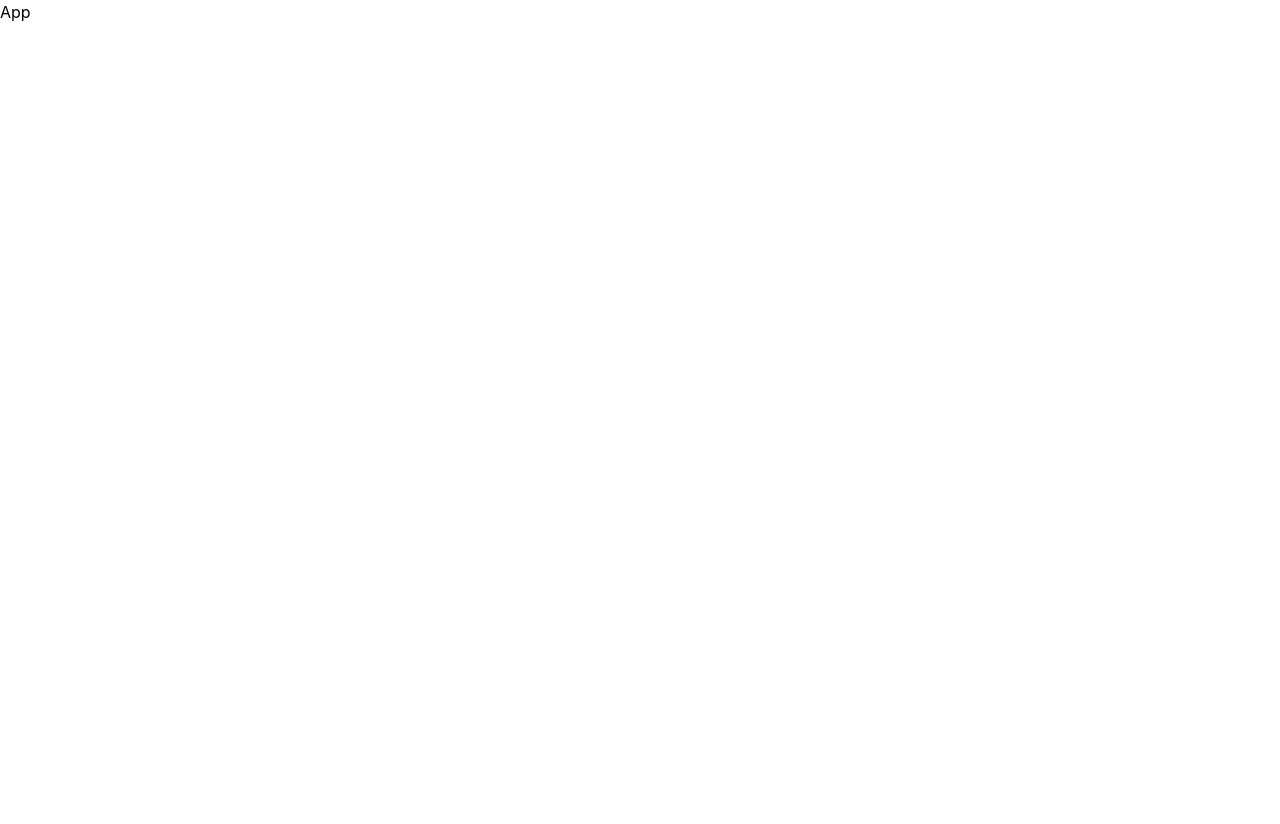
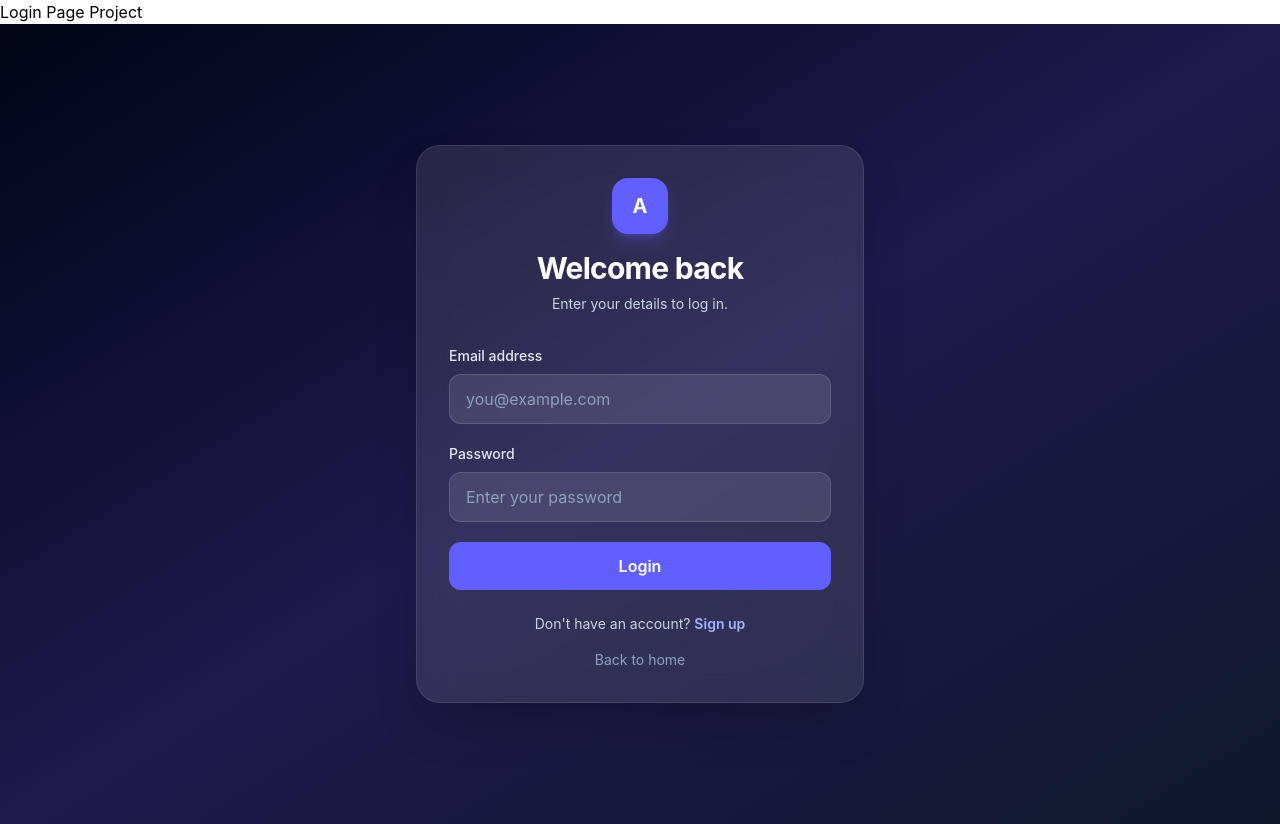
Before and after one commit to arko1995/Login_page_with_authentication, a React (Vite) app in the folder frontend/: page /login in a window 1280 px wide. Before the commit the page ends 800 px from the top, so only its background shows below. Built offline with nearby package versions, Linux system fonts and the light colour scheme.

Commit message:
practice

```diff
--- a/frontend/package.json
+++ b/frontend/package.json
@@ -11,9 +11,10 @@
   },
   "dependencies": {
     "@tailwindcss/vite": "^4.3.1",
+    "axios": "^1.18.0",
     "react": "^19.2.0",
     "react-dom": "^19.2.0",
-    "react-router-dom": "^7.18.0",
+    "react-router": "^8.0.0",
     "tailwindcss": "^4.3.1"
   },
   "devDependencies": {
--- /dev/null
+++ b/frontend/pages/HomePage.jsx
@@ -0,0 +1,40 @@
+import React from "react";
+import { Link } from "react-router";
+
+const HomePage = () => {
+  return (
+    <main className="flex min-h-screen items-center justify-center bg-gradient-to-br from-slate-950 via-indigo-950 to-slate-900 px-4">
+      <section className="w-full max-w-xl rounded-3xl border border-white/10 bg-white/10 p-8 text-center shadow-2xl backdrop-blur-lg sm:p-12">
+        <div className="mx-auto mb-6 flex h-16 w-16 items-center justify-center rounded-2xl bg-indigo-500 text-2xl font-bold text-white shadow-lg shadow-indigo-500/30">
+          A
+        </div>
+
+        <h1 className="text-4xl font-bold tracking-tight text-white sm:text-5xl">
+          Welcome
+        </h1>
+
+        <p className="mx-auto mt-4 max-w-md text-base leading-7 text-slate-300">
+          Create a new account or log in to continue.
+        </p>
+
+        <div className="mt-10 flex flex-col gap-4 sm:flex-row sm:justify-center">
+          <Link
+            to="/signup"
+            className="rounded-xl bg-indigo-500 px-8 py-3 font-semibold text-white transition hover:bg-indigo-400 focus:outline-none focus:ring-4 focus:ring-indigo-500/30 active:scale-[0.98]"
+          >
+            Sign Up
+          </Link>
+
+          <Link
+            to="/login"
+            className="rounded-xl border border-white/20 bg-white/10 px-8 py-3 font-semibold text-white transition hover:bg-white/20 focus:outline-none focus:ring-4 focus:ring-white/10 active:scale-[0.98]"
+          >
+            Login
+          </Link>
+        </div>
+      </section>
+    </main>
+  );
+};
+
+export default HomePage;
--- /dev/null
+++ b/frontend/pages/LoginPage.jsx
@@ -0,0 +1,107 @@
+import React from "react";
+import { Link } from "react-router";
+import { useState } from "react";
+const LoginPage = () => {
+  const [formData, setFormData] = useState({
+    password: "",
+    email: "",
+  });
+
+  const handleSubmit = () => {
+    console.log("submit");
+  };
+
+  const handleChange = () => {
+    console.log("change");
+  };
+
+  return (
+    <main className="flex min-h-screen items-center justify-center bg-gradient-to-br from-slate-950 via-indigo-950 to-slate-900 px-4 py-10">
+      <section className="w-full max-w-md rounded-3xl border border-white/10 bg-white/10 p-6 shadow-2xl backdrop-blur-lg sm:p-8">
+        <div className="mb-8 text-center">
+          <div className="mx-auto mb-4 flex h-14 w-14 items-center justify-center rounded-2xl bg-indigo-500 text-xl font-bold text-white shadow-lg shadow-indigo-500/30">
+            A
+          </div>
+
+          <h1 className="text-3xl font-bold tracking-tight text-white">
+            Welcome back
+          </h1>
+
+          <p className="mt-2 text-sm text-slate-300">
+            Enter your details to log in.
+          </p>
+        </div>
+
+        <form onSubmit={handleSubmit} className="space-y-5">
+          <div>
+            <label
+              htmlFor="email"
+              className="mb-2 block text-sm font-medium text-slate-200"
+            >
+              Email address
+            </label>
+
+            <input
+              id="email"
+              name="email"
+              type="email"
+              value={formData.email}
+              onChange={handleChange}
+              placeholder="you@example.com"
+              autoComplete="email"
+              required
+              className="w-full rounded-xl border border-white/15 bg-white/10 px-4 py-3 text-white outline-none transition placeholder:text-slate-400 focus:border-indigo-400 focus:ring-4 focus:ring-indigo-500/20"
+            />
+          </div>
+
+          <div>
+            <label
+              htmlFor="password"
+              className="mb-2 block text-sm font-medium text-slate-200"
+            >
+              Password
+            </label>
+
+            <input
+              id="password"
+              name="password"
+              type="password"
+              value={formData.password}
+              onChange={handleChange}
+              placeholder="Enter your password"
+              autoComplete="current-password"
+              required
+              className="w-full rounded-xl border border-white/15 bg-white/10 px-4 py-3 text-white outline-none transition placeholder:text-slate-400 focus:border-indigo-400 focus:ring-4 focus:ring-indigo-500/20"
+            />
+          </div>
+
+          <button
+            type="submit"
+            className="w-full rounded-xl bg-indigo-500 px-4 py-3 font-semibold text-white transition hover:bg-indigo-400 focus:outline-none focus:ring-4 focus:ring-indigo-500/30 active:scale-[0.98]"
+          >
+            Login
+          </button>
+        </form>
+
+        <p className="mt-6 text-center text-sm text-slate-300">
+          Don&apos;t have an account?{" "}
+          <Link
+            to="/signup"
+            className="font-semibold text-indigo-300 transition hover:text-indigo-200"
+          >
+            Sign up
+          </Link>
+        </p>
+
+        <Link
+          to="/"
+          className="mt-4 block text-center text-sm text-slate-400 transition hover:text-white"
+        >
+          Back to home
+        </Link>
+      </section>
+    </main>
+  );
+};
+
+export default LoginPage;
--- /dev/null
+++ b/frontend/pages/SignUpPage.jsx
@@ -0,0 +1,126 @@
+import React from "react";
+import { useState } from "react";
+
+const SignUpPage = () => {
+  const [formData, setFormData] = useState({
+    name: "",
+    password: "",
+    email: "",
+  });
+
+  const handleChange = () => {
+    console.log("change");
+  };
+
+  const handleSubmit = () => {
+    console.log("submit");
+  };
+
+  return (
+    <main className="flex min-h-screen items-center justify-center bg-slate-100 px-4 py-10">
+      <section className="w-full max-w-md rounded-2xl bg-white p-6 shadow-xl sm:p-8">
+        <div className="mb-8 text-center">
+          <div className="mx-auto mb-4 flex h-12 w-12 items-center justify-center rounded-xl bg-indigo-600 text-xl font-bold text-white">
+            A
+          </div>
+
+          <h1 className="text-3xl font-bold tracking-tight text-slate-900">
+            Create an account
+          </h1>
+
+          <p className="mt-2 text-sm text-slate-500">
+            Enter your information to create a new account.
+          </p>
+        </div>
+
+        <form onSubmit={handleSubmit} className="space-y-5">
+          <div>
+            <label
+              htmlFor="name"
+              className="mb-2 block text-sm font-medium text-slate-700"
+            >
+              Name
+            </label>
+
+            <input
+              id="name"
+              name="name"
+              type="text"
+              value={formData.name}
+              onChange={handleChange}
+              placeholder="John Doe"
+              autoComplete="name"
+              required
+              className="w-full rounded-lg border border-slate-300 px-4 py-3 text-slate-900 outline-none transition placeholder:text-slate-400 focus:border-indigo-500 focus:ring-4 focus:ring-indigo-100"
+            />
+          </div>
+
+          <div>
+            <label
+              htmlFor="email"
+              className="mb-2 block text-sm font-medium text-slate-700"
+            >
+              Email address
+            </label>
+
+            <input
+              id="email"
+              name="email"
+              type="email"
+              value={formData.email}
+              onChange={handleChange}
+              placeholder="john@example.com"
+              autoComplete="email"
+              required
+              className="w-full rounded-lg border border-slate-300 px-4 py-3 text-slate-900 outline-none transition placeholder:text-slate-400 focus:border-indigo-500 focus:ring-4 focus:ring-indigo-100"
+            />
+          </div>
+
+          <div>
+            <label
+              htmlFor="password"
+              className="mb-2 block text-sm font-medium text-slate-700"
+            >
+              Password
+            </label>
+
+            <input
+              id="password"
+              name="password"
+              type="password"
+              value={formData.password}
+              onChange={handleChange}
+              placeholder="Enter your password"
+              autoComplete="new-password"
+              required
+              className="w-full rounded-lg border border-slate-300 px-4 py-3 text-slate-900 outline-none transition placeholder:text-slate-400 focus:border-indigo-500 focus:ring-4 focus:ring-indigo-100"
+            />
+
+            <p className="mt-2 text-xs text-slate-500">
+              Use at least 6 characters.
+            </p>
+          </div>
+
+          <button
+            type="submit"
+            className="w-full rounded-lg bg-indigo-600 px-4 py-3 font-semibold text-white transition hover:bg-indigo-700 focus:outline-none focus:ring-4 focus:ring-indigo-200 active:scale-[0.99]"
+          >
+            Create account
+          </button>
+        </form>
+
+        <p className="mt-6 text-center text-sm text-slate-500">
+          Already have an account?{" "}
+          <a
+            href="/login"
+            className="font-semibold text-indigo-600 hover:text-indigo-700"
+          >
+            Log in
+          </a>
+        </p>
+      </section>
+    </main>
+  );
+};
+
+export default SignUpPage;
--- a/frontend/src/App.jsx
+++ b/frontend/src/App.jsx
@@ -1,7 +1,19 @@
 import React from "react";
-
+import { Routes, Route } from "react-router";
+import HomePage from "../pages/HomePage.jsx";
+import LoginPage from "../pages/LoginPage.jsx";
+import SignUpPage from "../pages/SignUpPage.jsx";
 const App = () => {
-  return <div>App</div>;
+  return (
+    <div>
+      <h1>Login Page Project</h1>
+      <Routes>
+        <Route path="/" element={<HomePage />} />
+        <Route path="/signup" element={<SignUpPage />} />
+        <Route path="/login" element={<LoginPage />} />
+      </Routes>
+    </div>
+  );
 };
 
 export default App;
--- a/frontend/src/index.jsx
+++ b/frontend/src/index.jsx
@@ -1,3 +1,8 @@
 import ReactDOM from "react-dom/client";
 import App from "./App.jsx";
-ReactDOM.createRoot(document.getElementById("root")).render(<App />);
+import { BrowserRouter } from "react-router";
+ReactDOM.createRoot(document.getElementById("root")).render(
+  <BrowserRouter>
+    <App />
+  </BrowserRouter>,
+);
--- /dev/null
+++ b/frontend/utils/axios.utils.js
@@ -0,0 +1,7 @@
+import axios from "axios";
+
+const axiosInstance = axios.create({
+  baseURL: "/api",
+});
+
+export default axiosInstance;
```
Also changed, not shown: 1 other file (tests, documents, lock files or other folders).
